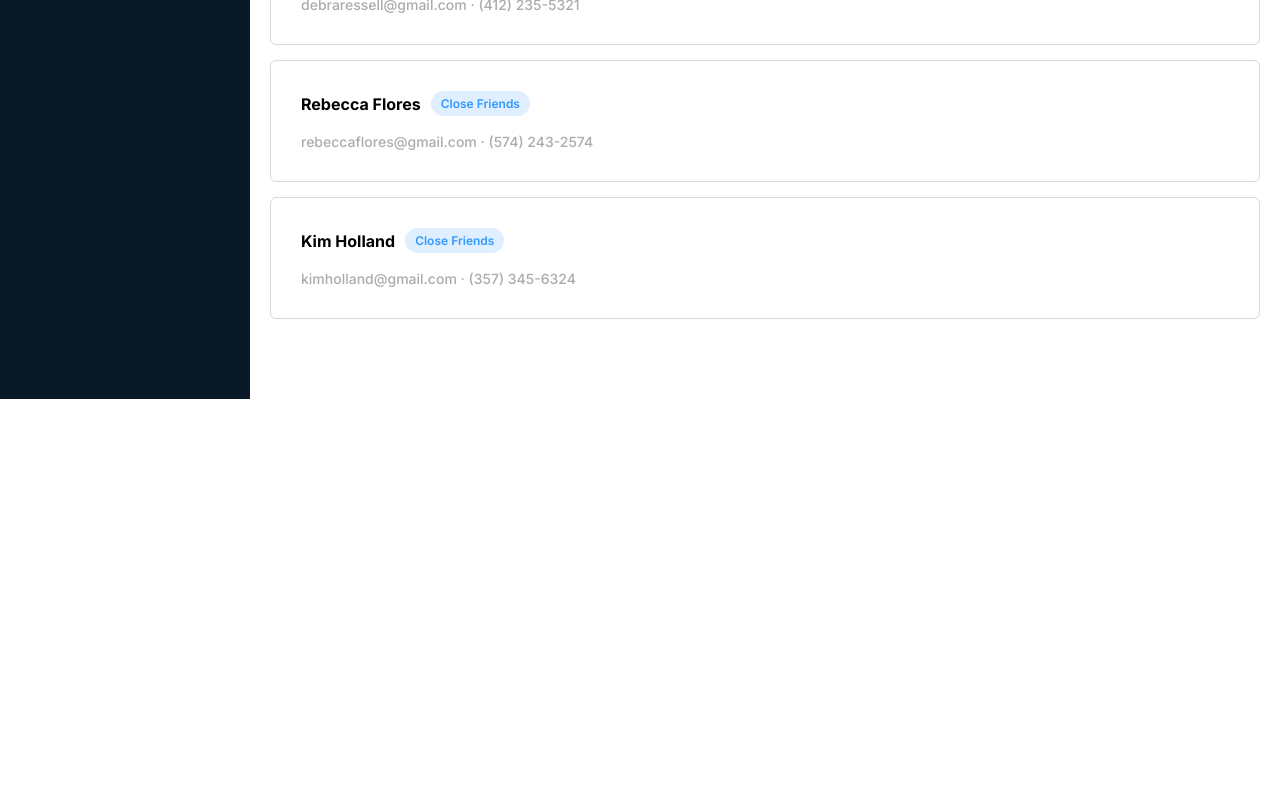
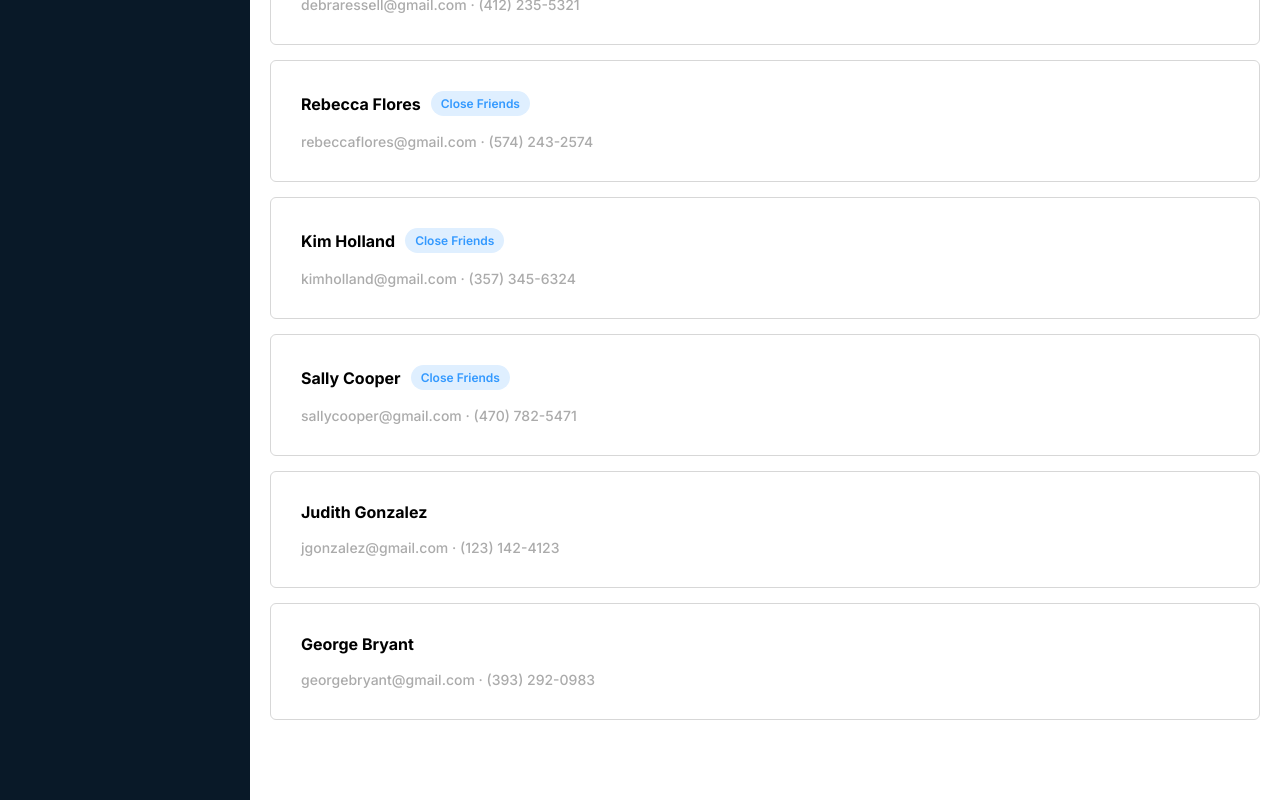
Before and after one commit to jpreston-alt/friends-challenge, a Next.js app: page /friends in a window 1280 px wide. Shown: the part 822-1622 px from the top of the page. Before the commit the page ends 1221 px from the top, so only its background shows below. Built offline with nearby package versions, Linux system fonts and the light colour scheme.

Commit message:
get friends data from api req

```diff
--- a/mocks/friends-data.js
+++ b/mocks/friends-data.js
@@ -1,51 +1,72 @@
 export const friendsData = [
   {
-    id: "f0e2a205-5fd1-46ab-b475-1565873dff51",
+    id: "1",
     name: "Sally Cooper",
     email: "sallycooper@gmail.com",
     phone: "(470) 782-5471",
     friendLevel: 1,
   },
   {
-    id: "396144ae-a160-4fbf-b1f2-174245451a01",
+    id: "2",
     name: "Judith Gonzalez",
     email: "jgonzalez@gmail.com",
     phone: "(123) 142-4123",
     friendLevel: 0,
   },
   {
-    id: "2d99ecf8-dbe5-4b0e-bcfa-771176b48dd2",
+    id: "3",
     name: "George Bryant",
     email: "georgebryant@gmail.com",
     phone: "(393) 292-0983",
     friendLevel: 0,
   },
   {
-    id: "67d26768-0d72-40c5-880f-6a4fa148f59a",
+    id: "4",
     name: "Betty Wood",
     email: "betty@gmail.com",
     phone: "(273) 098-1029",
     friendLevel: 2,
   },
   {
-    id: "c6d27764-44cc-48d9-a6d5-f338a83e6c37",
+    id: "5",
     name: "Debra Russell",
     email: "debraressell@gmail.com",
     phone: "(412) 235-5321",
     friendLevel: 2,
   },
   {
-    id: "439a62c9-e2f7-4f2b-a98d-416c2e5781f1",
+    id: "6",
     name: "Rebecca Flores",
     email: "rebeccaflores@gmail.com",
     phone: "(574) 243-2574",
     friendLevel: 1,
   },
   {
-    id: "b1333457-2062-41d4-baab-571dae4b4ca3",
+    id: "7",
     name: "Kim Holland",
     email: "kimholland@gmail.com",
     phone: "(357) 345-6324",
     friendLevel: 1,
   },
+  {
+    id: "8",
+    name: "Sally Cooper",
+    email: "sallycooper@gmail.com",
+    phone: "(470) 782-5471",
+    friendLevel: 1,
+  },
+  {
+    id: "9",
+    name: "Judith Gonzalez",
+    email: "jgonzalez@gmail.com",
+    phone: "(123) 142-4123",
+    friendLevel: 0,
+  },
+  {
+    id: "10",
+    name: "George Bryant",
+    email: "georgebryant@gmail.com",
+    phone: "(393) 292-0983",
+    friendLevel: 0,
+  },
 ];
--- a/next.config.js
+++ b/next.config.js
@@ -1,6 +1,6 @@
 /** @type {import('next').NextConfig} */
 const nextConfig = {
-  reactStrictMode: true,
-}
+  reactStrictMode: false,
+};
 
-module.exports = nextConfig
+module.exports = nextConfig;
--- /dev/null
+++ b/pages/api/friends.js
@@ -0,0 +1,7 @@
+import { friendsData } from "@mocks/friends-data";
+
+export default function handler(req, res) {
+  setTimeout(() => {
+    res.status(200).json(friendsData);
+  }, "1000");
+}
--- a/pages/api/hello.js
+++ /dev/null
@@ -1,5 +0,0 @@
-// Next.js API route support: https://nextjs.org/docs/api-routes/introduction
-
-export default function handler(req, res) {
-  res.status(200).json({ name: 'John Doe' })
-}
--- a/pages/friends/index.js
+++ b/pages/friends/index.js
@@ -2,12 +2,20 @@ import { useState, useEffect } from "react";
 import { FriendCard, FilterFormContainer } from "@components";
 import styles from "./friends.module.css";
 
-// TODO replace with /api/friends
-import { friendsData } from "@mocks/friends-data";
-
 const Friends = () => {
   const [filters, setFilters] = useState([]);
-  const [friends, setFriends] = useState(friendsData);
+  const [friends, setFriends] = useState([]);
+
+  useEffect(() => {
+    const getFriends = async () => {
+      const res = await fetch("/api/friends");
+      const resJson = await res.json();
+      setFriends((friends) => [...friends, ...resJson]);
+    };
+
+    getFriends();
+  }, []);
+
   const addFilters = (_filters) => setFilters(_filters);
   const clearFilters = () => setFilters([]);
   const disableClear = filters.length === 0;
```
